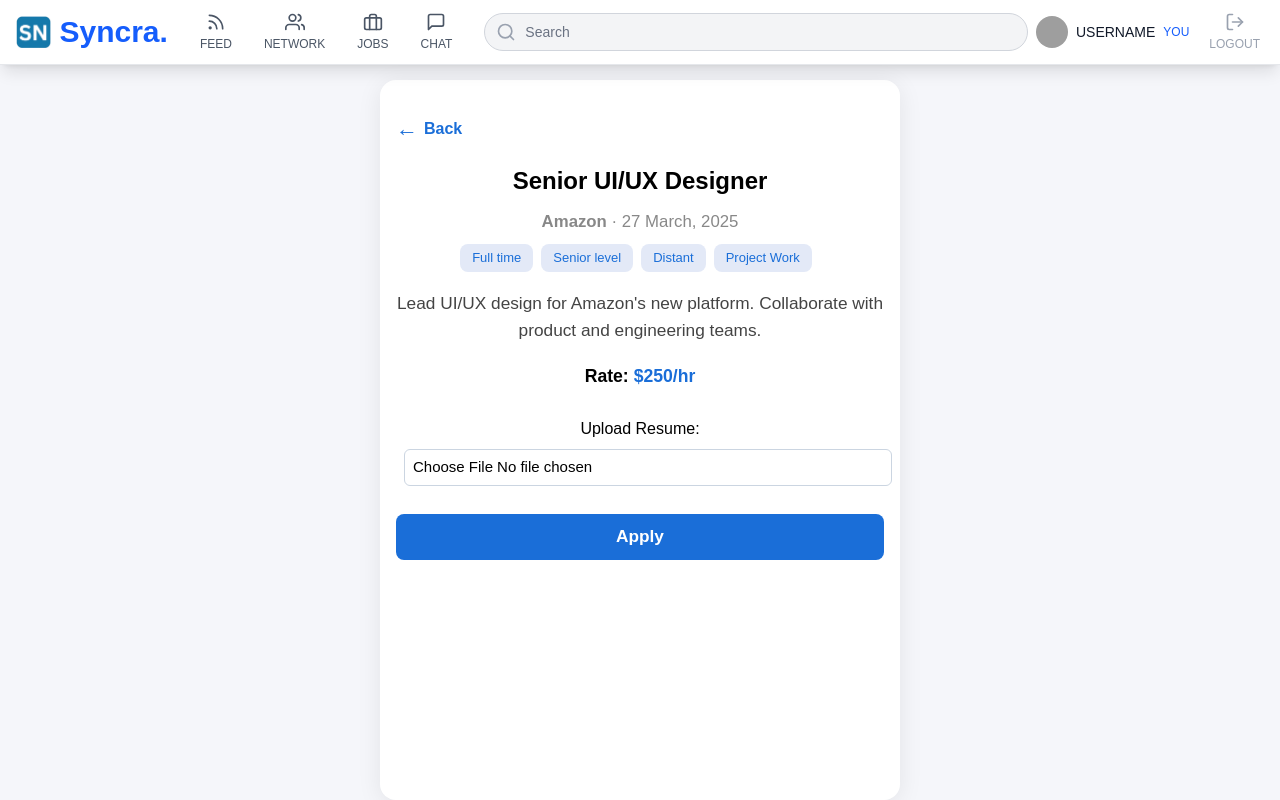
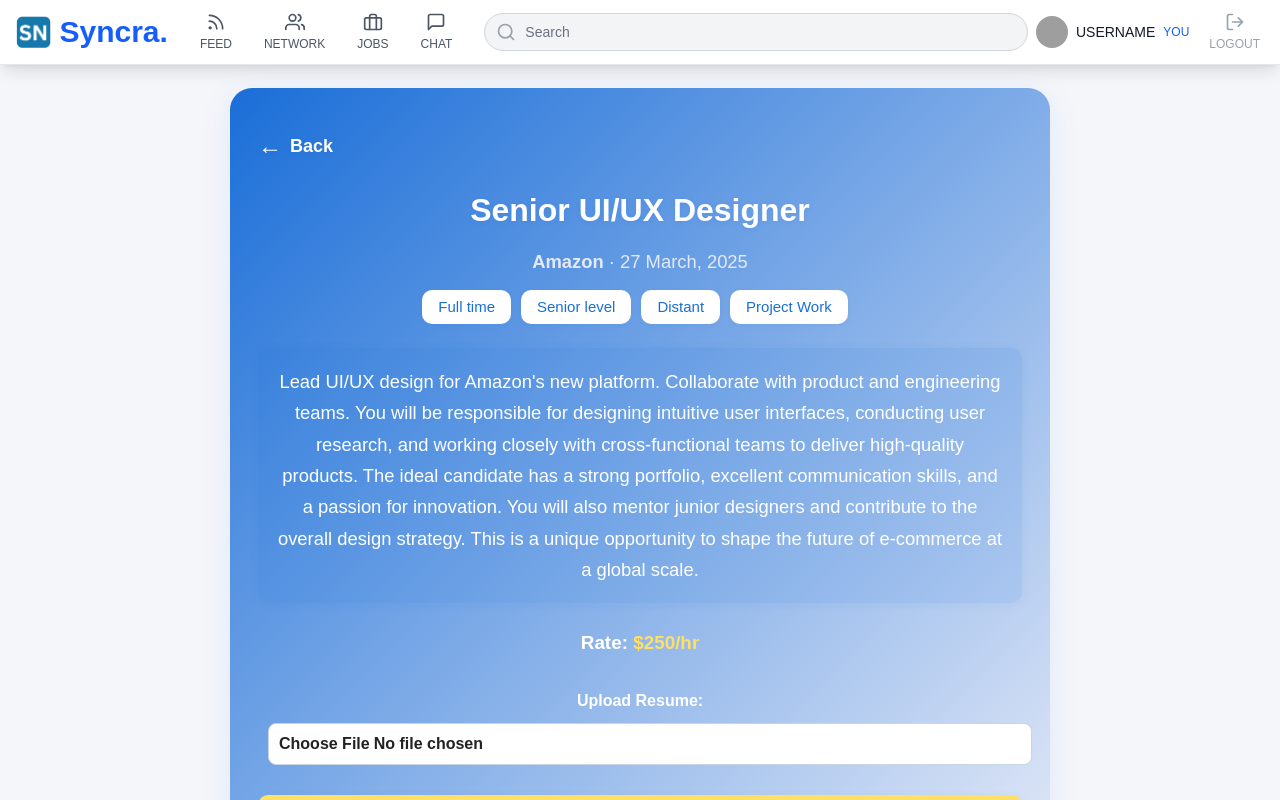
Before and after one commit to Mayuushi/IT342-Syncra, a React (Vite) app in the folder frontend-web/My-Syncra/: page /jobs/1 in a window 1280 px wide. Built offline with nearby package versions, Linux system fonts and the light colour scheme; sample sign-in values are in the browser's storage; grey boxes are pictures that could not be loaded.

Commit message:
Added JobDetails UI better changes

```diff
--- a/frontend-web/My-Syncra/src/Components/Sections/JobDetails.jsx
+++ b/frontend-web/My-Syncra/src/Components/Sections/JobDetails.jsx
@@ -12,7 +12,7 @@ const jobsData = [
     date: "27 March, 2025",
     tags: ["Full time", "Senior level", "Distant", "Project Work"],
     rate: "$250/hr",
-    description: "Lead UI/UX design for Amazon's new platform. Collaborate with product and engineering teams.",
+    description: "Lead UI/UX design for Amazon's new platform. Collaborate with product and engineering teams. You will be responsible for designing intuitive user interfaces, conducting user research, and working closely with cross-functional teams to deliver high-quality products. The ideal candidate has a strong portfolio, excellent communication skills, and a passion for innovation. You will also mentor junior designers and contribute to the overall design strategy. This is a unique opportunity to shape the future of e-commerce at a global scale.",
   },
   {
     id: 2,
@@ -21,7 +21,7 @@ const jobsData = [
     date: "27 March, 2025",
     tags: ["Full time", "Junior level", "Distant", "Project Work", "Part time"],
     rate: "$150/hr",
-    description: "Assist in designing Google products. Work with senior designers and learn best practices.",
+    description: "Assist in designing Google products. Work with senior designers and learn best practices. Participate in brainstorming sessions, create wireframes and prototypes, and help conduct usability testing. This role is perfect for someone eager to grow their skills in a fast-paced, innovative environment. You'll have the chance to work on products used by millions worldwide.",
   },
   {
     id: 3,
@@ -93,69 +93,81 @@ function JobDetails() {
       <div
         className="job-details-root"
         style={{
-          padding: "32px 16px 32px 16px",
-          maxWidth: 520,
-          margin: "48px auto 32px auto",
-          background: "#fff",
-          borderRadius: 16,
-          boxShadow: "0 4px 24px rgba(0,0,0,0.08)",
-          width: "100%",
-          minHeight: "calc(100vh - 80px)",
+          padding: "40px 28px 40px 28px",
+          maxWidth: 820,
+          margin: "56px auto 32px auto",
+          background: "linear-gradient(135deg, #1a6ed8 0%, #e3e9f7 100%)",
+          borderRadius: 22,
+          boxShadow: "0 6px 32px rgba(26,110,216,0.10)",
+          width: "98vw",
+          minHeight: "calc(100vh - 90px)",
           position: "relative",
           top: 0,
           boxSizing: "border-box",
+          color: "#222",
         }}
       >
         <button
           onClick={() => navigate(-1)}
           style={{
-            marginBottom: 18,
+            marginBottom: 22,
             background: "none",
             border: "none",
-            color: "#1a6ed8",
+            color: "#fff",
             cursor: "pointer",
             fontWeight: 600,
-            fontSize: 16,
+            fontSize: 18,
             padding: 0,
             display: "flex",
             alignItems: "center",
+            textShadow: "0 1px 4px rgba(26,110,216,0.15)"
           }}
         >
-          <span style={{ fontSize: 22, marginRight: 6 }}>&larr;</span> Back
+          <span style={{ fontSize: 24, marginRight: 8 }}>&larr;</span> Back
         </button>
-        <h2 style={{ marginBottom: 10, fontWeight: 700, fontSize: "1.5rem" }}>{job.title}</h2>
-        <div style={{ color: "#888", marginBottom: 10, fontSize: "1.05rem" }}>
+        <h2 style={{ marginBottom: 14, fontWeight: 700, fontSize: "2rem", color: "#fff", textShadow: "0 1px 4px rgba(26,110,216,0.15)" }}>{job.title}</h2>
+        <div style={{ color: "#e3e9f7", marginBottom: 14, fontSize: "1.15rem" }}>
           <span style={{ fontWeight: 600 }}>{job.company}</span> &middot; {job.date}
         </div>
-        <div style={{ marginBottom: 14, flexWrap: "wrap" }}>
+        <div style={{ marginBottom: 18, flexWrap: "wrap" }}>
           {job.tags.map((tag, idx) => (
             <span
               key={idx}
               style={{
-                background: "#e3e9f7",
+                background: "#fff",
                 color: "#1a6ed8",
-                borderRadius: 8,
-                padding: "4px 12px",
-                marginRight: 8,
-                fontSize: 13,
+                borderRadius: 10,
+                padding: "6px 16px",
+                marginRight: 10,
+                fontSize: 15,
                 fontWeight: 500,
                 display: "inline-block",
-                marginBottom: 4,
+                marginBottom: 6,
+                boxShadow: "0 1px 4px rgba(26,110,216,0.08)"
               }}
             >
               {tag}
             </span>
           ))}
         </div>
-        <div style={{ marginBottom: 18, color: "#444", fontSize: "1.08rem", lineHeight: 1.6 }}>
+        <div style={{
+          marginBottom: 26,
+          color: "#fff",
+          fontSize: "1.15rem",
+          lineHeight: 1.7,
+          background: "rgba(26,110,216,0.10)",
+          borderRadius: 12,
+          padding: "18px 18px 18px 18px",
+          boxShadow: "0 1px 8px rgba(26,110,216,0.08)"
+        }}>
           {job.description || "No description provided."}
         </div>
-        <div style={{ fontWeight: 600, marginBottom: 28, fontSize: "1.1rem" }}>
-          Rate: <span style={{ color: "#1a6ed8" }}>{job.rate}</span>
+        <div style={{ fontWeight: 700, marginBottom: 32, fontSize: "1.18rem", color: "#fff" }}>
+          Rate: <span style={{ color: "#ffe066" }}>{job.rate}</span>
         </div>
         {!applied ? (
-          <form onSubmit={handleApply} style={{ display: "flex", flexDirection: "column", gap: 16 }}>
-            <label style={{ fontWeight: 500, marginBottom: 4 }}>
+          <form onSubmit={handleApply} style={{ display: "flex", flexDirection: "column", gap: 18 }}>
+            <label style={{ fontWeight: 600, marginBottom: 4, color: "#fff" }}>
               Upload Resume:
               <input
                 type="file"
@@ -163,30 +175,33 @@ function JobDetails() {
                 onChange={handleResumeChange}
                 required
                 style={{
-                  marginLeft: 8,
-                  marginTop: 8,
+                  marginLeft: 10,
+                  marginTop: 10,
                   border: "1px solid #cbd5e1",
-                  borderRadius: 6,
-                  padding: "6px 8px",
-                  fontSize: 15,
+                  borderRadius: 8,
+                  padding: "8px 10px",
+                  fontSize: 16,
                   width: "100%",
                   boxSizing: "border-box",
+                  background: "#fff",
+                  color: "#222"
                 }}
               />
             </label>
             <button
               type="submit"
               style={{
-                background: "#1a6ed8",
-                color: "#fff",
+                background: "#ffe066",
+                color: "#1a6ed8",
                 border: "none",
-                borderRadius: 8,
-                padding: "10px 0",
+                borderRadius: 10,
+                padding: "12px 0",
                 fontWeight: 700,
-                fontSize: "1.08rem",
+                fontSize: "1.12rem",
                 cursor: "pointer",
                 marginTop: 8,
                 transition: "background 0.2s",
+                boxShadow: "0 2px 8px rgba(26,110,216,0.08)"
               }}
             >
               Apply
@@ -195,11 +210,12 @@ function JobDetails() {
         ) : (
           <div
             style={{
-              color: "#1a6ed8",
+              color: "#ffe066",
               fontWeight: 700,
-              marginTop: 24,
-              fontSize: "1.1rem",
+              marginTop: 32,
+              fontSize: "1.18rem",
               textAlign: "center",
+              textShadow: "0 1px 4px rgba(26,110,216,0.15)"
             }}
           >
             Application sent! Thank you.
```
